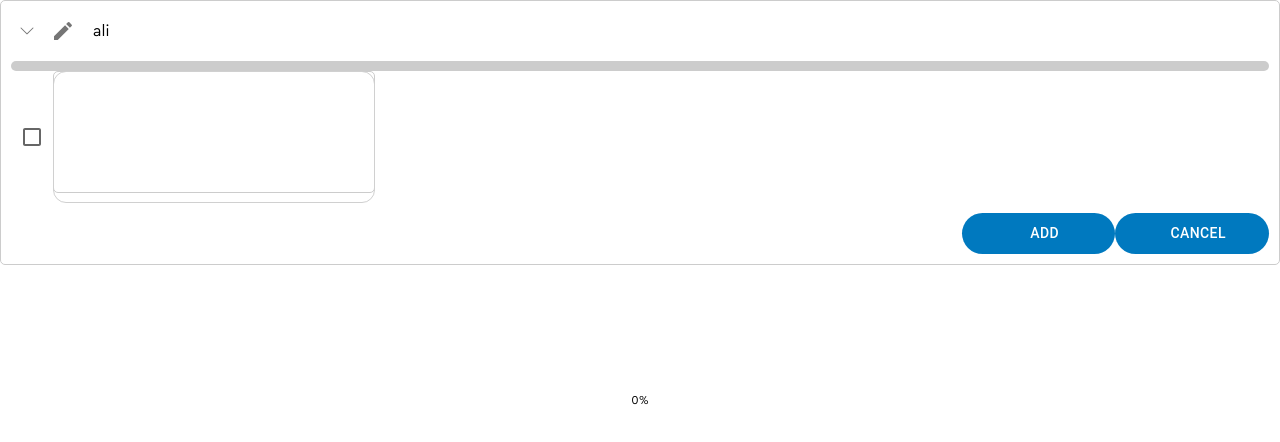
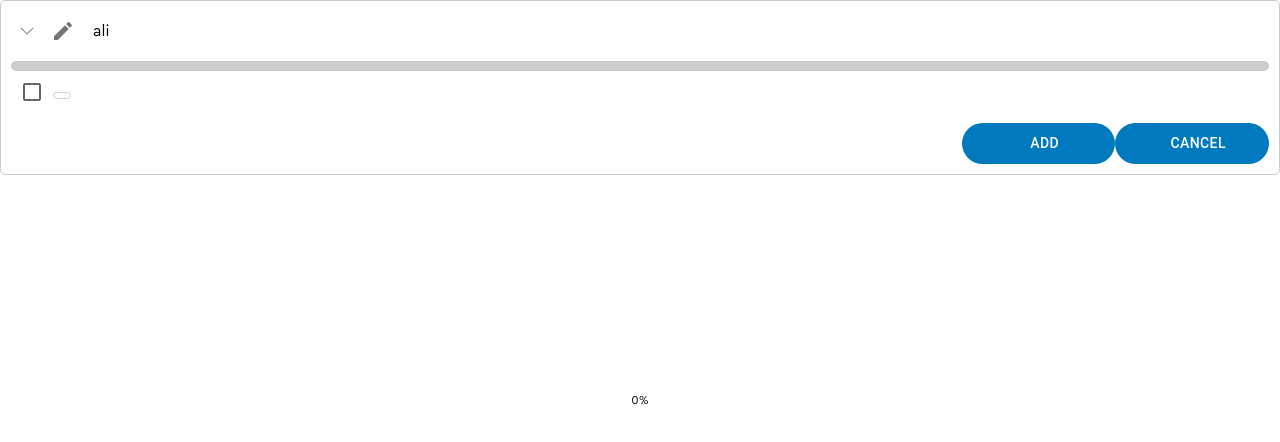
Before and after one commit to peaksoft-school/task-tracker-js9, a React (Create React App) app: page / in a window 1280 px wide. Both pictures are taken after a click on the button 27 px from the left and 31 px from the top of the page. Shown: the top 442 px of the page. Built offline with nearby package versions, Linux system fonts and the light colour scheme; a web font is replaced by a local one.

Commit message:
updated checklist

```diff
--- a/src/components/checklist/CheckList.jsx
+++ b/src/components/checklist/CheckList.jsx
@@ -44,10 +44,14 @@ const ProgressLabel = styled('span')({
    fontSize: '12px',
 })
 
-const InputContainer = styled('div')({
+const ItemContainer = styled('div')({
    display: 'flex',
    alignItems: 'center',
    marginBottom: '10px',
+})
+
+const ItemText = styled('p')({
+   margin: '0 10px',
 })
 
 const ActionButtonsContainer = styled('div')({
@@ -131,14 +135,14 @@ export const CheckList = ({ title }) => {
          </ProgressLine>
          {showInputs ? (
             <>
-               <InputContainer>
+               <ItemContainer>
                   <Checkbox checked={false} />
                   <StyledInput
                      type="text"
                      value={newItemValue}
                      onChange={handleNewItemChange}
                   />
-               </InputContainer>
+               </ItemContainer>
                <ActionButtonsContainer>
                   <Button onClick={addItem}>Add</Button>
                   <Button onClick={cancelAddItem}>Cancel</Button>
@@ -150,20 +154,16 @@ export const CheckList = ({ title }) => {
             </div>
          )}
          {items.map((item) => (
-            <div key={item.id}>
+            <ItemContainer key={item.id}>
                <Checkbox
                   checked={item.completed}
                   onChange={() => toggleCompleted(item.id)}
                />
-               <StyledInput
-                  type="text"
-                  value={item.value}
-                  onChange={(e) => handleItemChange(item.id, e.target.value)}
-               />
+               <ItemText>{item.value}</ItemText>
                <IconButton onClick={() => removeItem(item.id)}>
                   <DeleteIcon />
                </IconButton>
-            </div>
+            </ItemContainer>
          ))}
       </ChecklistContainer>
    )
@@ -171,12 +171,9 @@ export const CheckList = ({ title }) => {
 
 const StyledInput = styled(Input)({
    input: {
-      height: '100px',
-      width: '300px',
-      backgroundColor: 'white',
-      borderRadius: '5px',
-      padding: '10px',
-      border: '1px solid #ccc',
-      marginBottom: '10px',
+      display: 'none',
+   },
+   root: {
+      width: 'auto',
    },
 })
```
